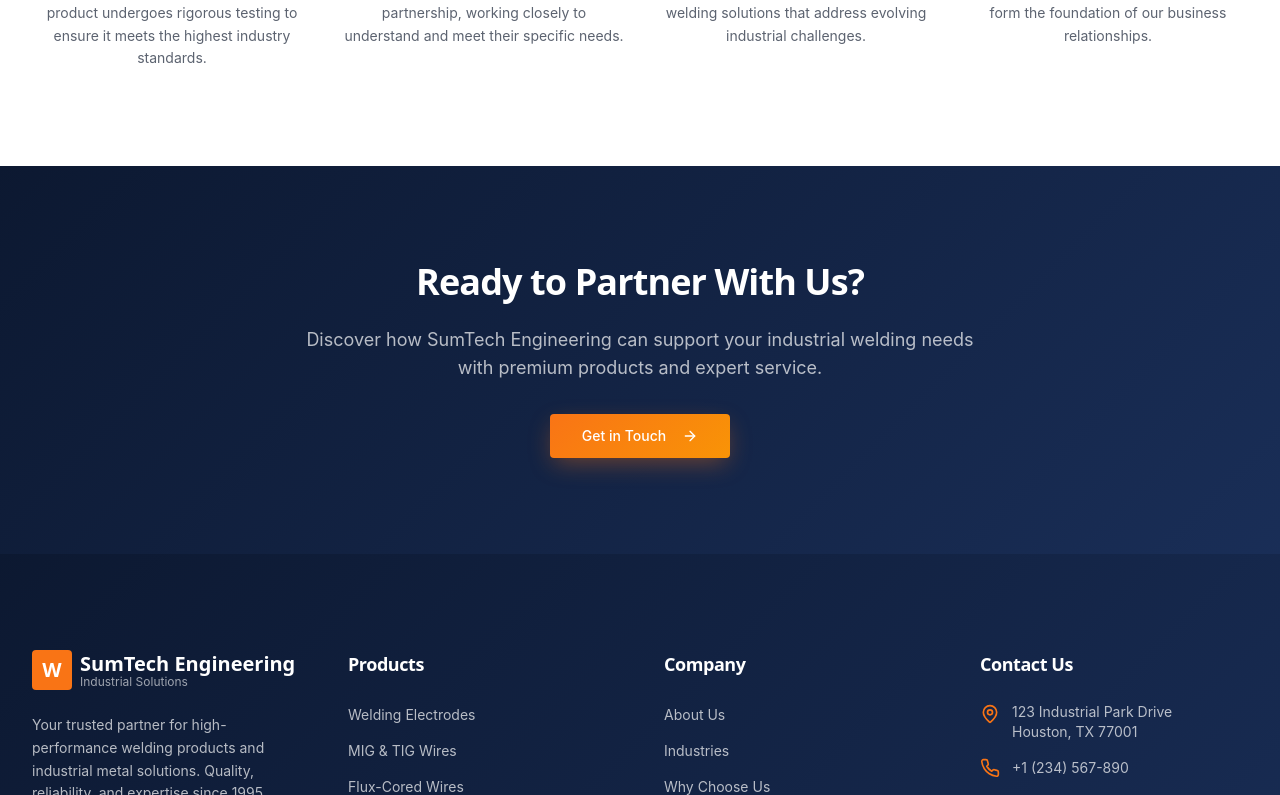
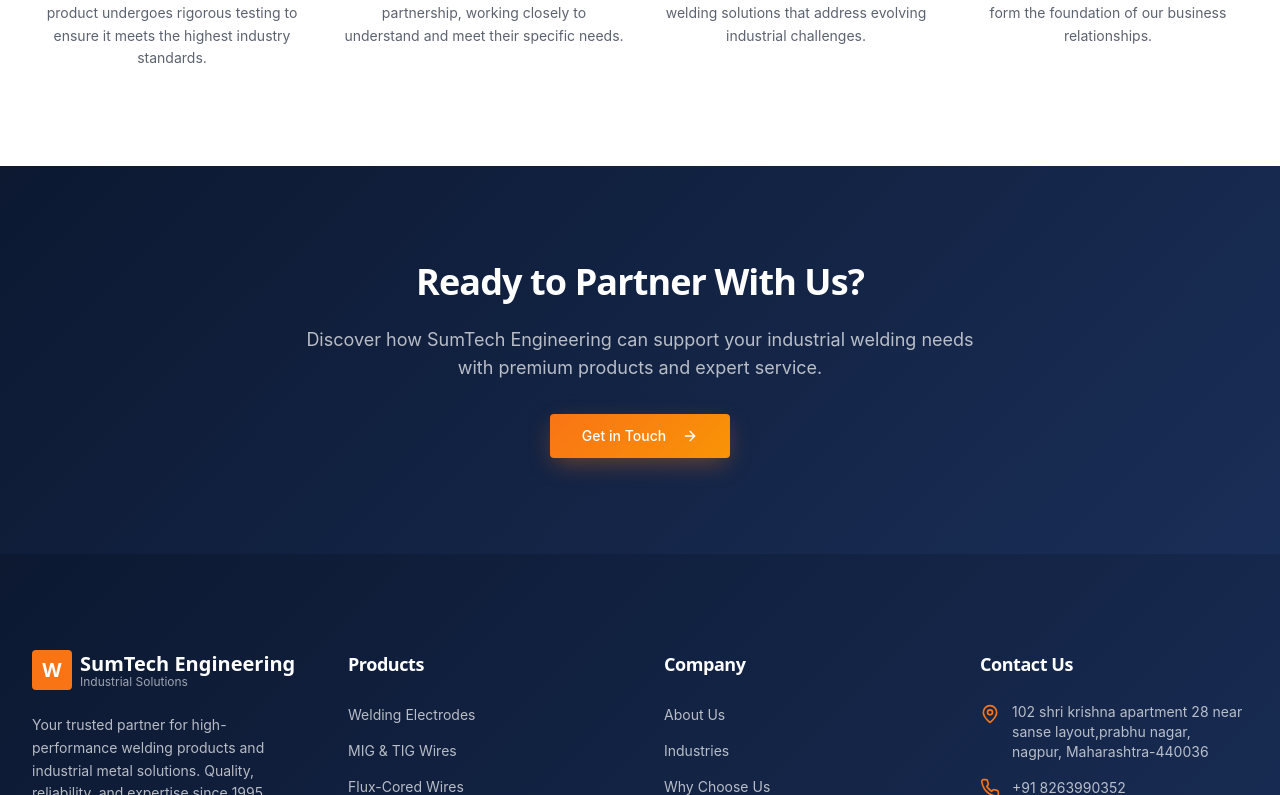
Before and after one commit to Vedant11054/sumtech, a React (Vite) app: page /about in a window 1280 px wide. Shown: the part 2005-2800 px from the top of the page. Built offline with nearby package versions, Linux system fonts and the light colour scheme; the HTML template or start-up script is replaced by a standard one.

Commit message:
header & footer changes -P

```diff
--- a/src/components/layout/Footer.tsx
+++ b/src/components/layout/Footer.tsx
@@ -81,20 +81,20 @@ export function Footer() {
               <li className="flex items-start gap-3">
                 <MapPin className="w-5 h-5 text-accent flex-shrink-0 mt-0.5" />
                 <span className="text-white/70 text-sm">
-                  123 Industrial Park Drive<br />
-                  Houston, TX 77001
+                  102 shri krishna apartment 28 near sanse layout,prabhu nagar,<br />
+                  nagpur, Maharashtra-440036
                 </span>
               </li>
               <li className="flex items-center gap-3">
                 <Phone className="w-5 h-5 text-accent flex-shrink-0" />
-                <a href="tel:+1234567890" className="text-white/70 hover:text-accent transition-colors text-sm">
-                  +1 (234) 567-890
+                <a href="tel:+91 8263990352 " className="text-white/70 hover:text-accent transition-colors text-sm">
+                  +91 8263990352
                 </a>
               </li>
               <li className="flex items-center gap-3">
                 <Mail className="w-5 h-5 text-accent flex-shrink-0" />
-                <a href="mailto:info@SumTech Engineering.com" className="text-white/70 hover:text-accent transition-colors text-sm">
-                  info@SumTech Engineering.com
+                <a href="mailto:sumtechsales@gmail.com" className="text-white/70 hover:text-accent transition-colors text-sm">
+                  sumtechsales@gmail.com
                 </a>
               </li>
             </ul>
--- a/src/components/layout/Header.tsx
+++ b/src/components/layout/Header.tsx
@@ -78,11 +78,11 @@ export function Header() {
           {/* Desktop CTA */}
           <div className="hidden lg:flex items-center gap-4">
             <a
-              href="tel:+1234567890"
+              href="tel:+8263990352"
               className="flex items-center gap-2 text-sm text-muted-foreground hover:text-foreground transition-colors"
             >
               <Phone className="w-4 h-4" />
-              8856813968
+              8263990352
             </a>
             <Button asChild className="btn-accent">
               <Link to="/contact">Get Quote</Link>
@@ -121,6 +121,7 @@ export function Header() {
                   {item.name === "Products"
                     ? "Product & Services"
                     : item.name}
+
                 </Link>
               ))}
 
```
